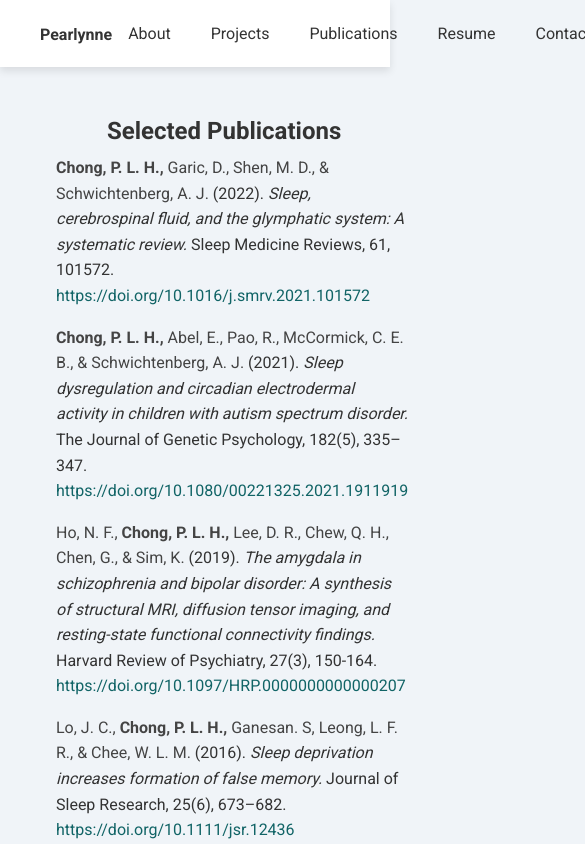
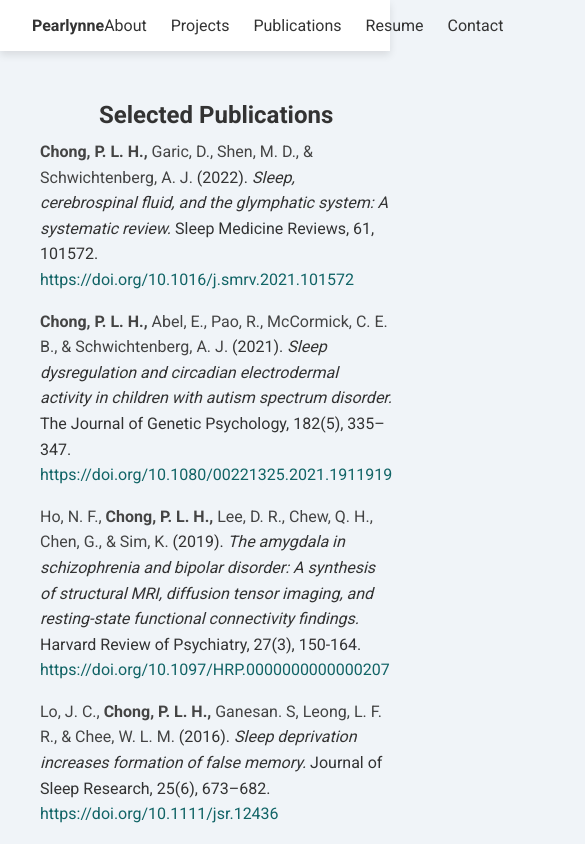
Before and after one commit to pearlynne/pearlynne.github.io, a React (Vite) app: page /publications in a window 390 px wide. Shown: the top 844 px of the page, 585 px wide, since content can reach past the window. Built offline with nearby package versions, Linux system fonts and the light colour scheme.

Commit message:
Update CSS for responsive font sizing and media queries

```diff
--- a/src/styles/components.css
+++ b/src/styles/components.css
@@ -36,6 +36,14 @@
   opacity: 1;
 }
 
+.project-card .overlay p,
+.project-card .overlay .subheading {
+  font-size: 1em;
+  text-align: center;
+  word-break: break-word;
+	line-height: normal;
+}
+
 /* Carousel */
 .carousel {
   display: flex;
@@ -55,7 +63,7 @@
 .arrow {
   background: none;
   border: none;
-  font-size: 2rem;
+  font-size: 1.5rem;
   cursor: pointer;
   padding: 10px;
 }
--- a/src/styles/global.css
+++ b/src/styles/global.css
@@ -4,7 +4,6 @@
    ================================ */
 
 	 @import url('https://fonts.googleapis.com/css2?family=Roboto:wght@400;700&display=swap');
-
 
 	 /* Reset & Base */
 	 * {
@@ -40,7 +39,6 @@
 
 
 	 ul, li {
-		 padding-left: 1rem;
 		 list-style-position: outside;
 		 line-height: 1.6;
 	 }
--- a/src/styles/layout.css
+++ b/src/styles/layout.css
@@ -7,7 +7,7 @@
 .main-content {
   flex-grow: 1;
   max-width: 1200px;
-  margin: 0 auto;
+  margin: auto;
   padding: 40px;
 }
 
@@ -22,7 +22,7 @@ header {
   display: flex;
   justify-content: space-between;
   align-items: center;
-  box-shadow: 0 4px 8px rgba(0,0,0,0.1);
+  box-shadow: 0 4px 8px rgba(0, 0, 0, 0.1);
 }
 
 header nav {
@@ -32,7 +32,7 @@ header nav {
 header a {
   color: #333;
   font-size: 1rem;
-  padding: 0.5rem;
+  padding: 0;
 }
 header a:hover {
   color: #88bdbc;
@@ -43,7 +43,7 @@ footer {
   display: flex;
   justify-content: space-between;
   background: #f8f9fa;
-	align-items: center;
+  align-items: center;
   padding: 1rem;
   margin-top: auto;
   position: relative;
@@ -51,7 +51,7 @@ footer {
 
 footer .footer-icons {
   display: flex;
-	justify-content: center;
+  justify-content: center;
   gap: 1rem;
   font-size: 1.5rem;
   color: #333;
--- a/src/styles/responsive.css
+++ b/src/styles/responsive.css
@@ -10,8 +10,13 @@
   .right-column {
     text-align: center;
   }
+  .projects-column {
+    grid-template-columns: 1fr;
   }
+}
+
 @media (min-width: 768px) {
   .toggle-button {
     padding: 0 40px;
   }
+}
--- a/src/styles/sections.css
+++ b/src/styles/sections.css
@@ -21,7 +21,13 @@
   font-size: 1.5rem;
 }
 
-.name, .project-citation {
+.name {
+  font-weight: bold;
+	text-align: center;
+	color: #116466;
+}
+
+.project-citation {
   font-size: 1.2rem;
   font-weight: bold;
 	text-align: center;
```
Lines whose indentation alone changed are shown as unchanged.
